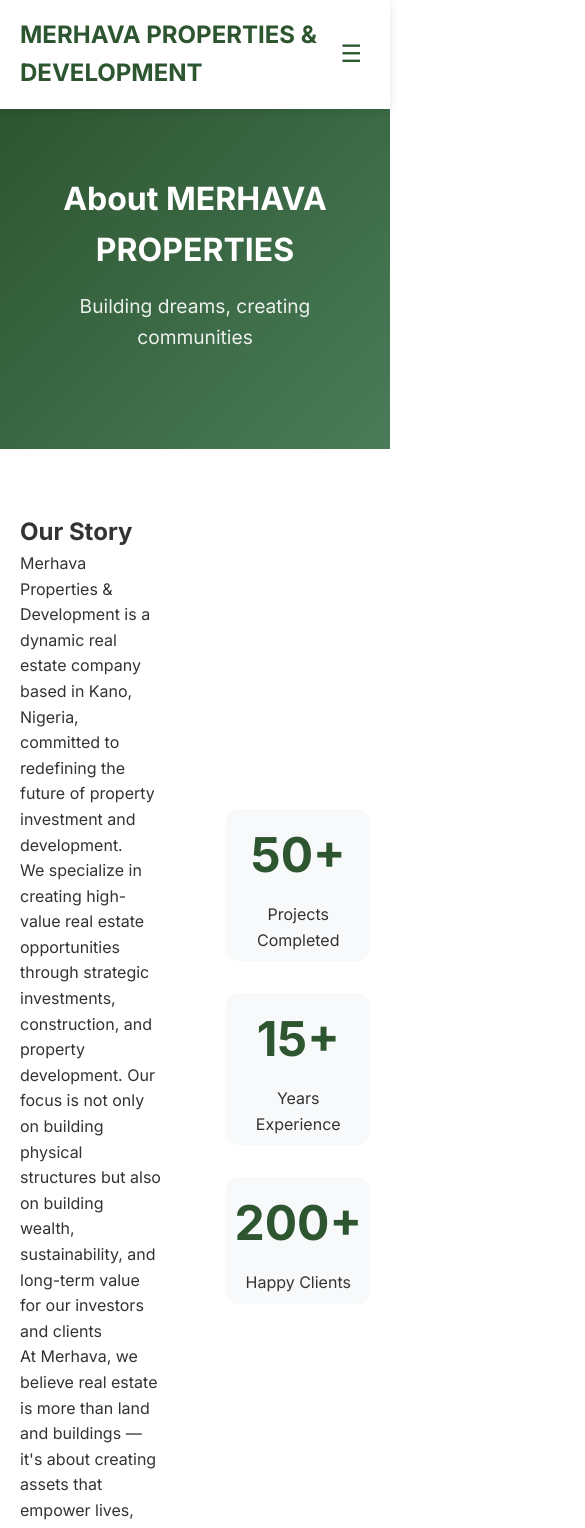
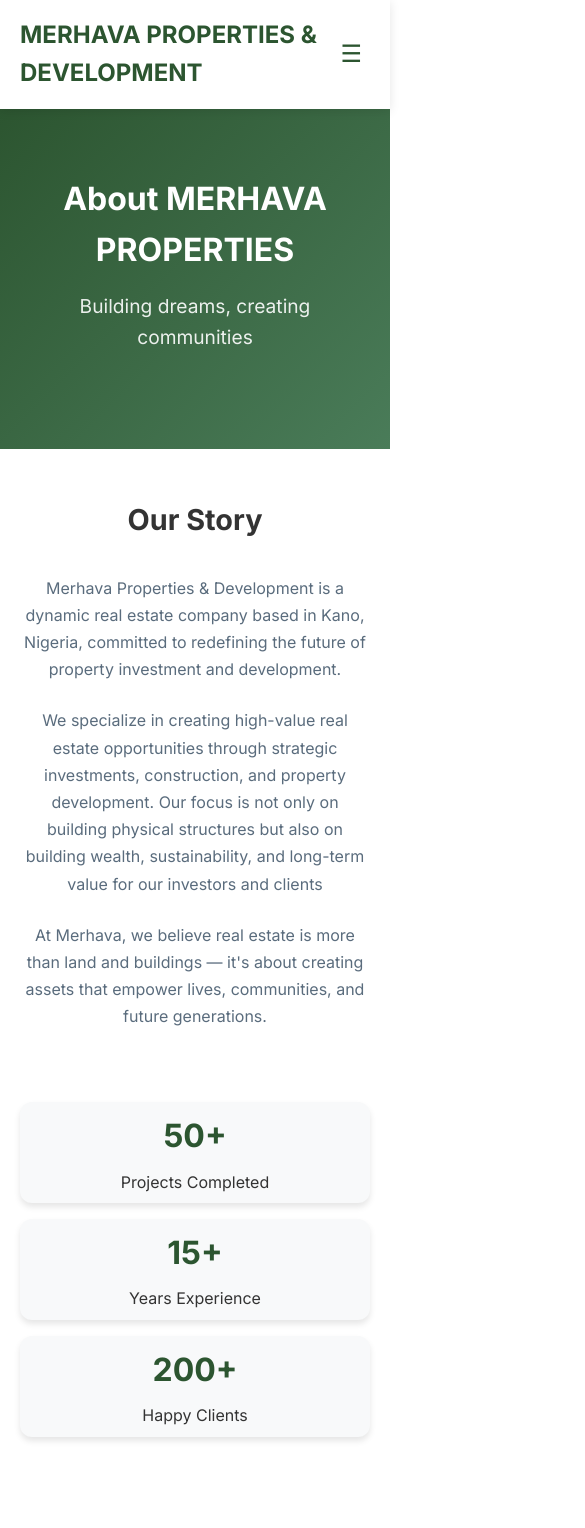
Before and after one commit to Socioo/merhava-properties, a Next.js app: page /about in a window 390 px wide. Shown: the top 1528 px of the page, 585 px wide, since content can reach past the window. Built offline with nearby package versions, Linux system fonts and the light colour scheme.

Commit message:
third commit

```diff
--- a/app/globals.css
+++ b/app/globals.css
@@ -336,7 +336,6 @@
   display: grid;
   grid-template-columns: 2fr 1fr;
   gap: 4rem;
-  padding: 4rem 0;
   align-items: center;
 }
 
@@ -346,17 +345,35 @@
   gap: 2rem;
 }
 
+.story-text {
+  padding-right: 2rem;
+}
+
 .stat {
   text-align: center;
   padding: 2rem;
   background: #f8f9fa;
   border-radius: 12px;
+  box-shadow: 0 4px 6px rgba(0, 0, 0, 0.1);
+  transition: transform 0.3s ease;
+}
+
+.story-text p {
+  font-size: 1.1rem;
+  line-height: 1.7;
+  color: #5a6c7d;
+  margin-bottom: 1.5rem;
+}
+
+.stat:hover {
+  transform: translateY(-5px);
 }
 
 .stat h3 {
   font-size: 3rem;
   color: #2c5530;
   margin-bottom: 0.5rem;
+  font-weight: 700;
 }
 
 /* Values Section */
@@ -392,7 +409,8 @@
 
 /* Service Section with Custom Icons */
 .service-section {
-  margin: 10px;
+  padding: 5rem 0;
+  background: #f8f9fa;
 }
 .service-grid {
   display: grid;
@@ -407,10 +425,9 @@
   box-shadow: 0 4px 6px rgba(0, 0, 0, 0.1);
   transition: all 0.3s ease;
   text-align: center;
-  position: relative;
 }
 
-.service-card::before {
+/* .service-card::before {
   content: "";
   position: absolute;
   top: -2px;
@@ -422,10 +439,6 @@
   z-index: -1;
   opacity: 0;
   transition: opacity 0.3s ease;
-}
-
-/* .service-card:hover::before {
-  opacity: 1;
 } */
 
 .service-card h3 {
@@ -433,15 +446,13 @@
   margin-bottom: 1rem;
   font-size: 1.3rem;
   font-weight: 600;
+  line-height: 1.4;
 }
-
-/* .service-card:hover h3 {
-  color: #bfc8c0;
-} */
 
 .service-card p {
   color: #6c757d;
   line-height: 1.6;
+  font-size: 0.95rem;
 }
 
 /* Add icons using pseudo-elements or emojis */
@@ -470,11 +481,15 @@
 }
 
 /* Team Section */
+.team-section {
+  padding: 5rem 0;
+  background: white;
+}
+
 .team-grid {
   display: grid;
-  grid-template-columns: repeat(auto-fit, minmax(300px, 1fr));
+  grid-template-columns: repeat(3, 1fr);
   gap: 2rem;
-  padding: 2rem 0;
 }
 
 .team-member-card {
@@ -527,6 +542,174 @@
   display: flex;
   align-items: center;
   gap: 0.5rem;
+}
+
+/* Tablets and Small Laptops (1024px and below) */
+@media (max-width: 1024px) {
+  .section-title {
+    font-size: 2.2rem;
+  }
+
+  .story-content {
+    grid-template-columns: 1fr;
+    gap: 3rem;
+  }
+
+  .story-text {
+    padding-right: 0;
+    text-align: center;
+  }
+
+  .story-stats {
+    flex-direction: row;
+    justify-content: center;
+    gap: 1.5rem;
+  }
+
+  .service-grid {
+    grid-template-columns: repeat(2, 1fr);
+    gap: 1.5rem;
+  }
+
+  .team-grid {
+    grid-template-columns: repeat(2, 1fr);
+    gap: 1.5rem;
+  }
+}
+
+/* Tablets (768px and below) */
+@media (max-width: 768px) {
+  .company-story,
+  .values-section,
+  .service-section,
+  .team-section {
+    padding: 3rem 0;
+  }
+
+  .section-title {
+    font-size: 2rem;
+    margin-bottom: 2rem;
+  }
+
+  .story-stats {
+    flex-direction: column;
+    gap: 1rem;
+  }
+
+  .stat {
+    padding: 1.5rem;
+  }
+
+  .stat h3 {
+    font-size: 2.5rem;
+  }
+
+  .values-grid {
+    grid-template-columns: 1fr;
+    gap: 1.5rem;
+  }
+
+  .value-card {
+    padding: 2rem;
+  }
+
+  .service-grid {
+    grid-template-columns: 1fr;
+    gap: 1.5rem;
+    max-width: 500px;
+    margin: 0 auto;
+  }
+
+  .service-card {
+    padding: 2rem 1.5rem;
+  }
+
+  .team-grid {
+    grid-template-columns: 1fr;
+    gap: 1.5rem;
+    max-width: 400px;
+    margin: 0 auto;
+  }
+}
+
+/* Mobile Devices (480px and below) */
+@media (max-width: 480px) {
+  .section-title {
+    font-size: 1.8rem;
+  }
+
+  .story-text p {
+    font-size: 1rem;
+  }
+
+  .stat {
+    padding: 1.25rem;
+  }
+
+  .stat h3 {
+    font-size: 2rem;
+  }
+
+  .value-card {
+    padding: 1.5rem;
+  }
+
+  .value-card h3 {
+    font-size: 1.3rem;
+  }
+
+  .service-card {
+    padding: 1.5rem 1.25rem;
+  }
+
+  .service-card h3 {
+    font-size: 1.2rem;
+  }
+
+  .service-card p {
+    font-size: 0.9rem;
+  }
+}
+
+/* Small Mobile Devices (360px and below) */
+@media (max-width: 360px) {
+  .section-title {
+    font-size: 1.6rem;
+  }
+
+  .story-content,
+  .values-grid,
+  .service-grid,
+  .team-grid {
+    gap: 1rem;
+  }
+
+  .stat {
+    padding: 1rem;
+  }
+
+  .value-card {
+    padding: 1.25rem;
+  }
+
+  .service-card {
+    padding: 1.25rem 1rem;
+  }
+}
+
+/* Large Desktop Screens (1200px and above) */
+@media (min-width: 1200px) {
+  .story-content {
+    gap: 5rem;
+  }
+
+  .service-grid {
+    gap: 2.5rem;
+  }
+
+  .team-grid {
+    gap: 2.5rem;
+  }
 }
 
 /* Map Section */
```
